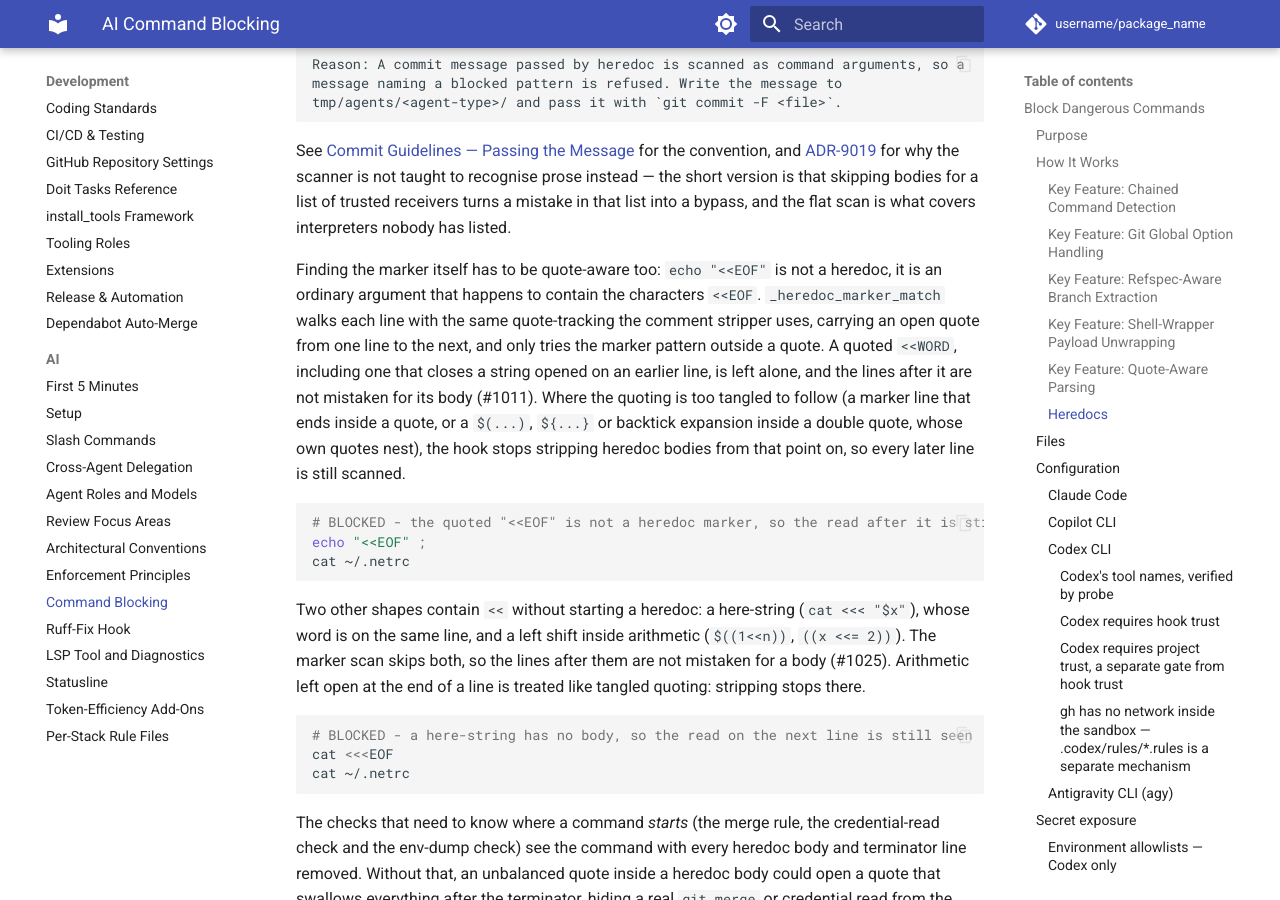
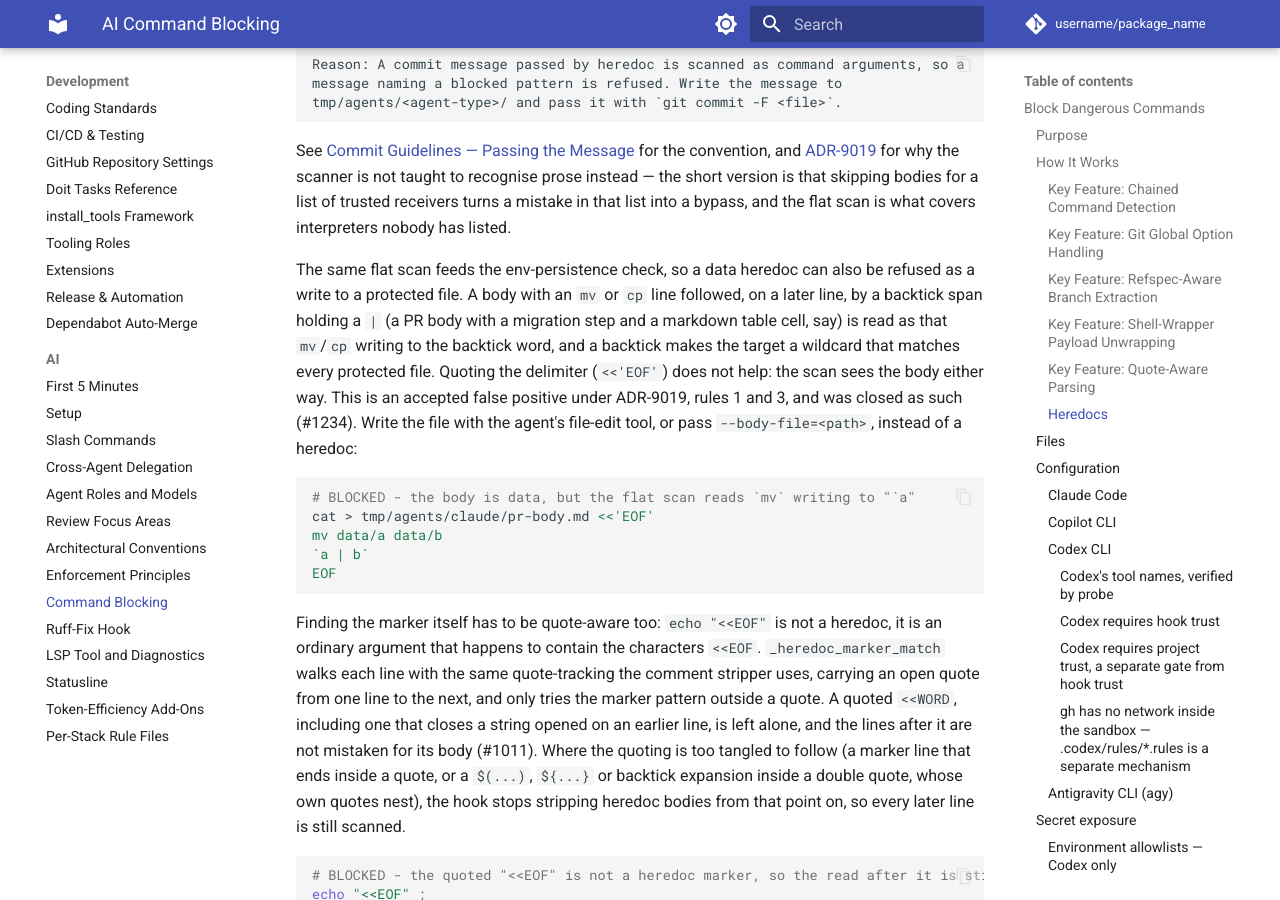
Before and after one commit to endavis/pyproject-template, an MkDocs documentation site: the page built from docs/development/ai/command-blocking.md, in a window 1280 px wide and 900 px high, scrolled down 3291 px. Built offline with MkDocs 1.6.1 and Material for MkDocs 9.7.7, drawn with Linux system fonts in a browser that asks for light colours; comment, search, counter and statistics services are not loaded.

Commit message:
docs: record the heredoc mv-plus-pipe block as an accepted false positive
The env-persistence check's flat scan reads a data heredoc body with an
mv/cp line followed by a backtick span holding a pipe as a write to a
protected file. Record the shape in the Heredocs section of
command-blocking.md as an accepted false positive under ADR-9019
(rules 1 and 3, #1234), with the file-tool / --body-file workaround.

Addresses #1236

Co-Authored-By: Claude Opus 5.5 <noreply@anthropic.com>
Claude-Session: https://claude.ai/code/session_01NXu1sccgZvcjwLrw654ury

````diff
--- a/docs/development/ai/command-blocking.md
+++ b/docs/development/ai/command-blocking.md
@@ -153,6 +153,22 @@ for the convention, and
 for why the scanner is not taught to recognise prose instead — the short version is that skipping
 bodies for a list of trusted receivers turns a mistake in that list into a bypass, and the flat
 scan is what covers interpreters nobody has listed.
+
+The same flat scan feeds the env-persistence check, so a data heredoc can also be refused as a
+write to a protected file. A body with an `mv` or `cp` line followed, on a later line, by a backtick
+span holding a `|` (a PR body with a migration step and a markdown table cell, say) is read as that
+`mv`/`cp` writing to the backtick word, and a backtick makes the target a wildcard that matches every
+protected file. Quoting the delimiter (`<<'EOF'`) does not help: the scan sees the body either way.
+This is an accepted false positive under ADR-9019, rules 1 and 3, and was closed as such (#1234).
+Write the file with the agent's file-edit tool, or pass `--body-file=<path>`, instead of a heredoc:
+
+```bash
+# BLOCKED - the body is data, but the flat scan reads `mv` writing to "`a"
+cat > tmp/agents/claude/pr-body.md <<'EOF'
+mv data/a data/b
+`a | b`
+EOF
+```
 
 Finding the marker itself has to be quote-aware too: `echo "<<EOF"` is not a heredoc, it is an
 ordinary argument that happens to contain the characters `<<EOF`. `_heredoc_marker_match` walks
````
